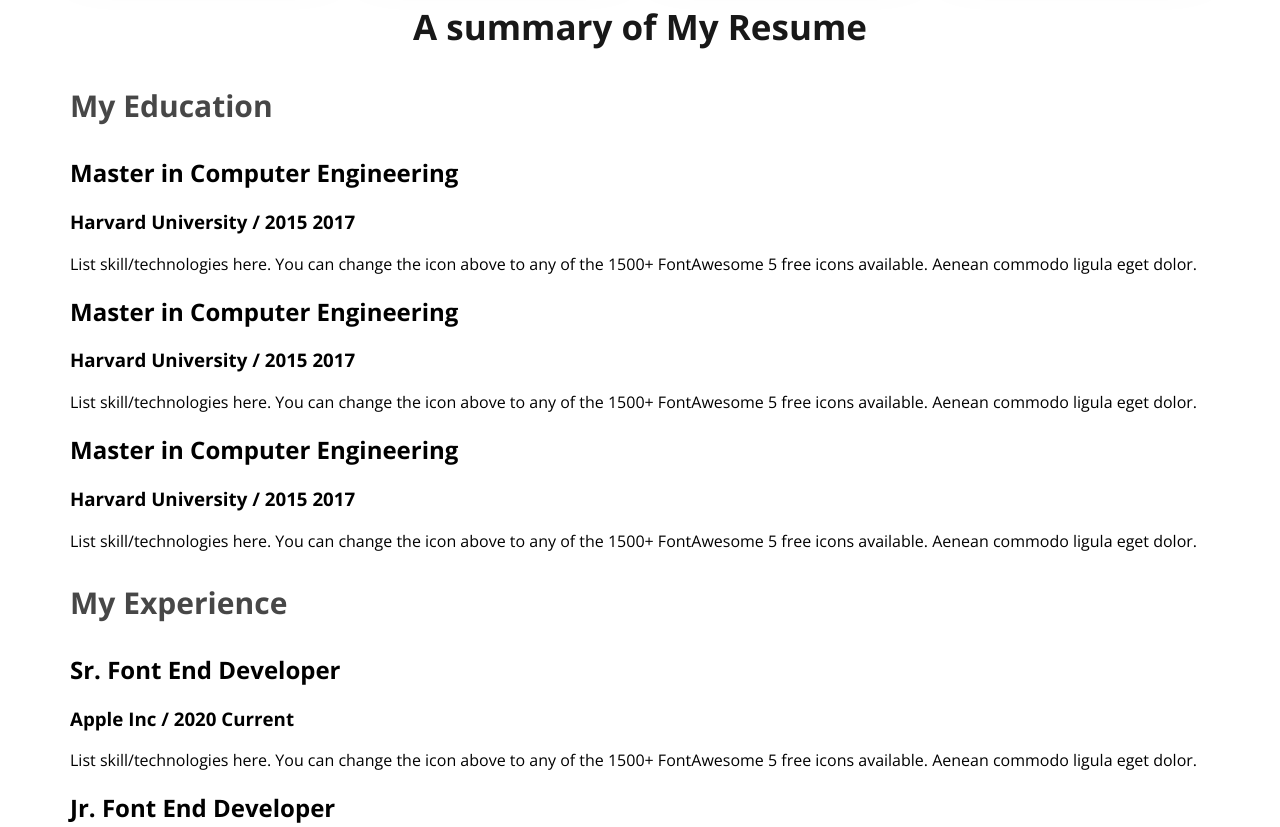
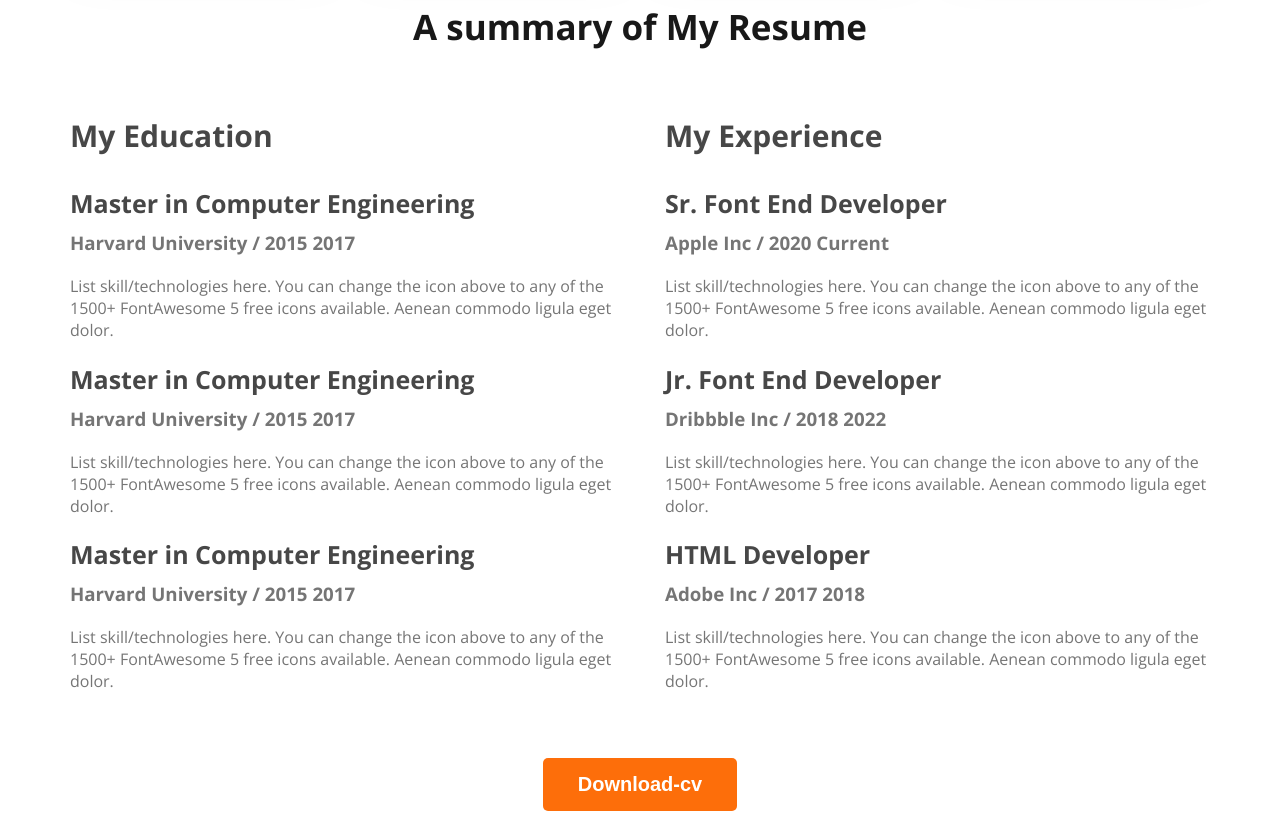
Before and after one commit to shafinahmed04/webdeveloper-protfolio, a plain HTML site: page index.html in a window 1280 px wide. Shown: the part 2155-2982 px from the top of the page. Drawn offline with nearby package versions, Linux system fonts and the light colour scheme.

Commit message:
the resume section

```diff
--- a/index.html
+++ b/index.html
@@ -174,6 +174,8 @@
                     </div>
                 </div>
             </div>
+            <div class="download-cv"> <button class="btn-primery">Download-cv</button>
+            </div>
         </sectin>
     </main>
     <footer>
--- a/styles/protfolio.css
+++ b/styles/protfolio.css
@@ -137,3 +137,28 @@ main section{
     font-weight: 700;
 
 }
+.resume-container{
+    display: flex;
+    gap: 50px;
+}
+.resume-item-title{
+    color:#474747 ;
+    font-size: 25px;
+    font-weight: 700;
+    margin-bottom: 10px;
+}
+.resume-item-institute{
+    margin-bottom: 20px;
+    margin-top: 0px;
+}
+.resume-item-institute, .resume-item-description{
+    color: #757575;
+
+}
+.resume-container hr{
+    margin: 30px;
+}
+.download-cv{
+    text-align: center;
+    margin-top: 50px;
+}
```
